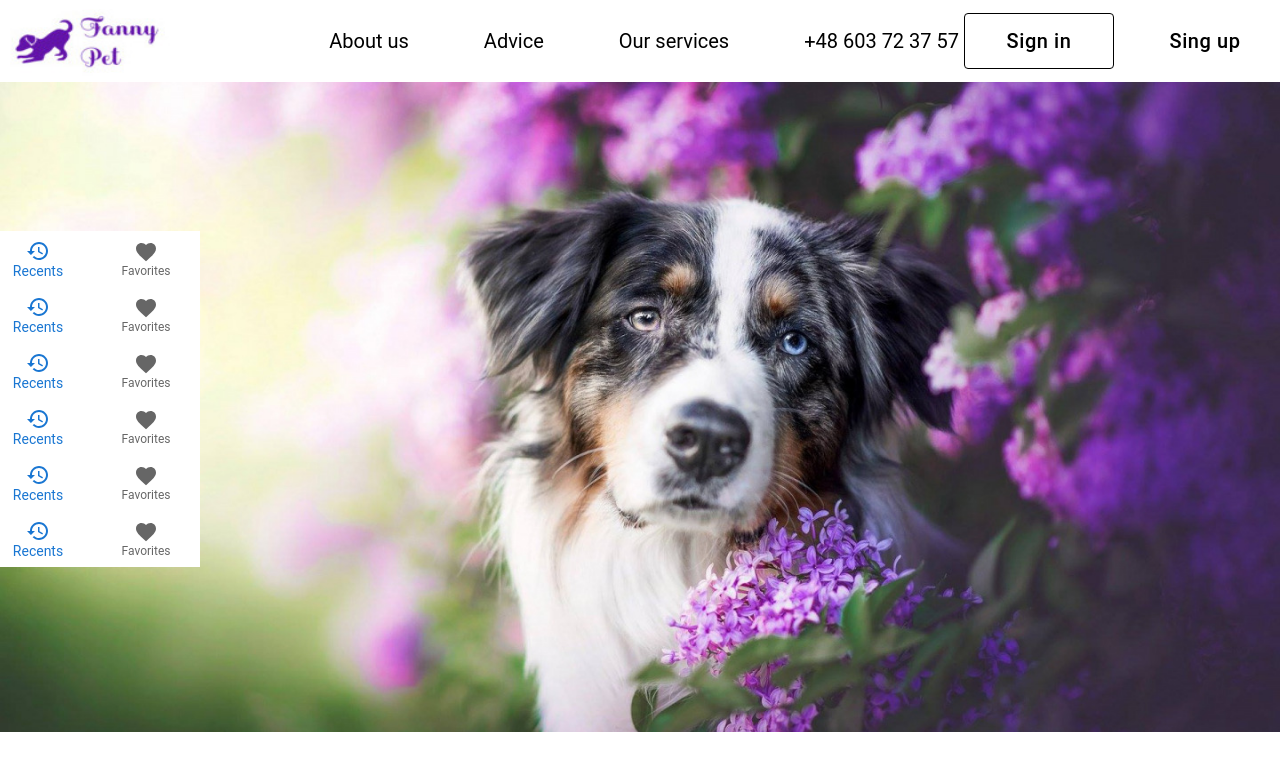
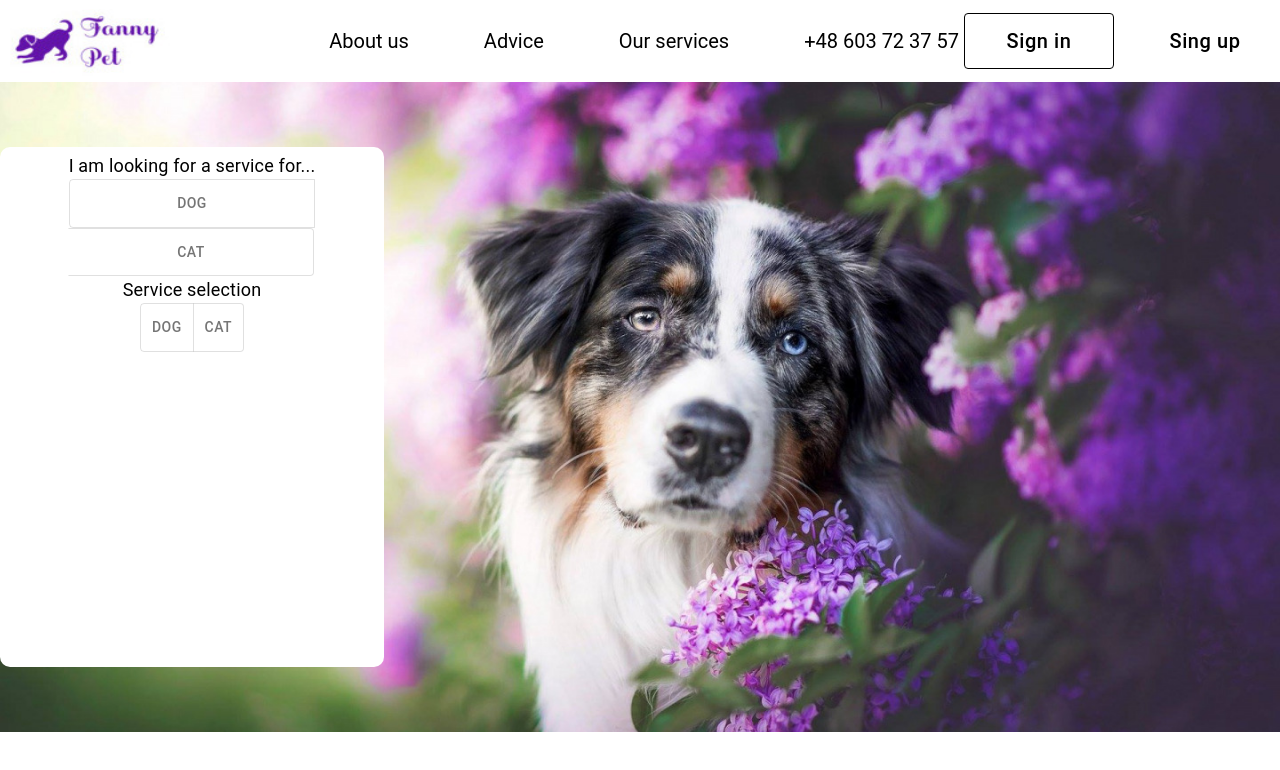
Before and after one commit to olya110698/HappyPets, a React (Create React App) app in the folder happy_pets/: page / in a window 1280 px wide. Shown: the top 770 px of the page. Built offline with nearby package versions, Linux system fonts and the light colour scheme.

Commit message:
feat: begin form

```diff
--- a/happy_pets/src/components/ContainerForForm/SimpleBottomNavigation.css
+++ b/happy_pets/src/components/ContainerForForm/SimpleBottomNavigation.css
@@ -1,3 +1,41 @@
-.css-16lloyr-MuiBottomNavigation-root {
-    height: 30px;
+.form-send {
+  display: block;
+  margin-top: 0em;
+  background: #ffffff;
+  border-radius: 10px;
+  padding: 20px 15px;
+  height: 80%;
+  width: 30%;
 }
+
+.row {
+  margin: 5px;
+  display: flex;
+  flex-direction: row;
+  justify-content: center;
+  flex-wrap: wrap;
+}
+
+.col-xs-12 {
+  position: relative;
+  min-height: 1px;
+  padding-right: 15px;
+  padding-left: 15px;
+}
+
+.form-input-name .input-name__title {
+  display: block;
+  font-weight: 400;
+  font-size: 18px;
+  color: #000;
+  margin-top: 0px;
+}
+
+.input-name__button-group {
+  display: flex;
+  flex-direction: column;
+  justify-content: space-between;
+  flex-flow: row wrap;
+  -webkit-box-orient: horizontal;
+  -webkit-box-direction: normal;
+}
--- a/happy_pets/src/components/ContainerForForm/SimpleBottomNavigation.js
+++ b/happy_pets/src/components/ContainerForForm/SimpleBottomNavigation.js
@@ -1,103 +1,65 @@
 import * as React from "react";
-import Box from "@mui/material/Box";
-import BottomNavigation from "@mui/material/BottomNavigation";
-import BottomNavigationAction from "@mui/material/BottomNavigationAction";
-import RestoreIcon from "@mui/icons-material/Restore";
-import FavoriteIcon from "@mui/icons-material/Favorite";
-import Grid from "@mui/material/Grid";
+import {
+  FormLabel,
+  Typography,
+  ToggleButtonGroup,
+  ToggleButton,
+} from "@mui/material";
 
 import "./SimpleBottomNavigation.css";
 
-// const css = `
-// .css-16lloyr-MuiBottomNavigation-root {
-//     padding-left: 0px;
-//     padding-right: 0px;
-// }`;
+export default function SimpleBottomNavigation() {
+  const [selection, setSelection] = React.useState("web");
 
-export default function SimpleBottomNavigation() {
-  const [value, setValue] = React.useState(0);
+  const handleChange = (event, newSelection) => {
+    setSelection(newSelection);
+  };
+  return (
+    <FormLabel id="w0" className="form-send" action="/site/filter" method="get">
+      <div className="row">
+        <div className="col-xs-12">
+          {/* Looking for start */}
 
-  return (
-    <Box sx={{ width: 200 }}>
-       <Grid container spacing={2}>
-       <Grid BottomNavigation xs={{ paddingBottom: 70 , paddingLeft: 5 }, 20 }>
-      <BottomNavigation
-        showLabels
-        value={value}
-        onChange={(event, newValue) => {
-          setValue(newValue);
-        }}
-      >
-        <BottomNavigationAction label="Recents" icon={<RestoreIcon />} />
-        <BottomNavigationAction label="Favorites" icon={<FavoriteIcon />} />
-      </BottomNavigation>
-      </Grid>
+          <div className="form-input-name">
+            <Typography mt={1} className="input-name__title">
+              I am looking for a service for...
+            </Typography>
+          </div>
 
-      <Grid BottomNavigation xs={{ paddingTop: 10 , paddingLeft: 5 }, 20 }>
-      <BottomNavigation
-        showLabels
-        value={value}
-        onChange={(event, newValue) => {
-          setValue(newValue);
-        }}
-      >
-         <BottomNavigationAction label="Recents" icon={<RestoreIcon />} />
-        <BottomNavigationAction label="Favorites" icon={<FavoriteIcon />} />
-      </BottomNavigation>
-      </Grid>
+          <ToggleButtonGroup
+            className="input-name__button-group"
+            color="primary"
+            value={selection}
+            exclusive
+            onChange={handleChange}
+            fullWidth="true"
+          >
+            <ToggleButton value="dog">Dog</ToggleButton>
+            <ToggleButton value="cat">Cat</ToggleButton>
+          </ToggleButtonGroup>
 
-      <Grid BottomNavigation xs={20}>
-      <BottomNavigation
-        showLabels
-        value={value}
-        onChange={(event, newValue) => {
-          setValue(newValue);
-        }}
-      >
-        <BottomNavigationAction label="Recents" icon={<RestoreIcon />} />
-        <BottomNavigationAction label="Favorites" icon={<FavoriteIcon />} />
-      </BottomNavigation>
-      </Grid>
+          {/* Looking for end */}
+          {/* Service selection start */}
 
-      <Grid BottomNavigation xs={20}>
-      <BottomNavigation
-        showLabels
-        value={value}
-        onChange={(event, newValue) => {
-          setValue(newValue);
-        }}
-      >
-        <BottomNavigationAction label="Recents" icon={<RestoreIcon />} />
-        <BottomNavigationAction label="Favorites" icon={<FavoriteIcon />} />
-      </BottomNavigation>
-      </Grid>
+          <div className="form-input-name">
+            <Typography mt={1} className="input-name__title">
+              Service selection
+            </Typography>
+          </div>
 
-      <Grid BottomNavigation xs={20}>
-      <BottomNavigation
-        showLabels
-        value={value}
-        onChange={(event, newValue) => {
-          setValue(newValue);
-        }}
-      >
-        <BottomNavigationAction label="Recents" icon={<RestoreIcon />} />
-        <BottomNavigationAction label="Favorites" icon={<FavoriteIcon />} />
-      </BottomNavigation>
-      </Grid>
-
-      <Grid BottomNavigation xs={20}>
-      <BottomNavigation
-        showLabels
-        value={value}
-        onChange={(event, newValue) => {
-          setValue(newValue);
-        }}
-      >
-        <BottomNavigationAction label="Recents" icon={<RestoreIcon />} />
-        <BottomNavigationAction label="Favorites" icon={<FavoriteIcon />} />
-      </BottomNavigation>
-      </Grid>
-      </Grid>
-    </Box>
+          <ToggleButtonGroup
+            className="input-name__button-group"
+            color="primary"
+            value={selection}
+            exclusive
+            onChange={handleChange}
+          >
+            <ToggleButton value="dog">Dog</ToggleButton>
+            <ToggleButton value="cat">Cat</ToggleButton>
+          </ToggleButtonGroup>
+          {/* Service selection end */}
+        </div>
+      </div>
+    </FormLabel>
   );
 }
--- a/happy_pets/src/components/HeaderApp/HeaderApp.js
+++ b/happy_pets/src/components/HeaderApp/HeaderApp.js
@@ -46,6 +46,7 @@ const Buttons = withStyles({
     "&:hover": {
       backgroundColor: "#4b0082",
       borderColor: "unset",
+      color: "white",
     },
     border: 0,
     color: "black",
```
Also changed, not shown: happy_pets/src/components/ContainerForForm/ContainerForForm.js (+1 -16 lines).
